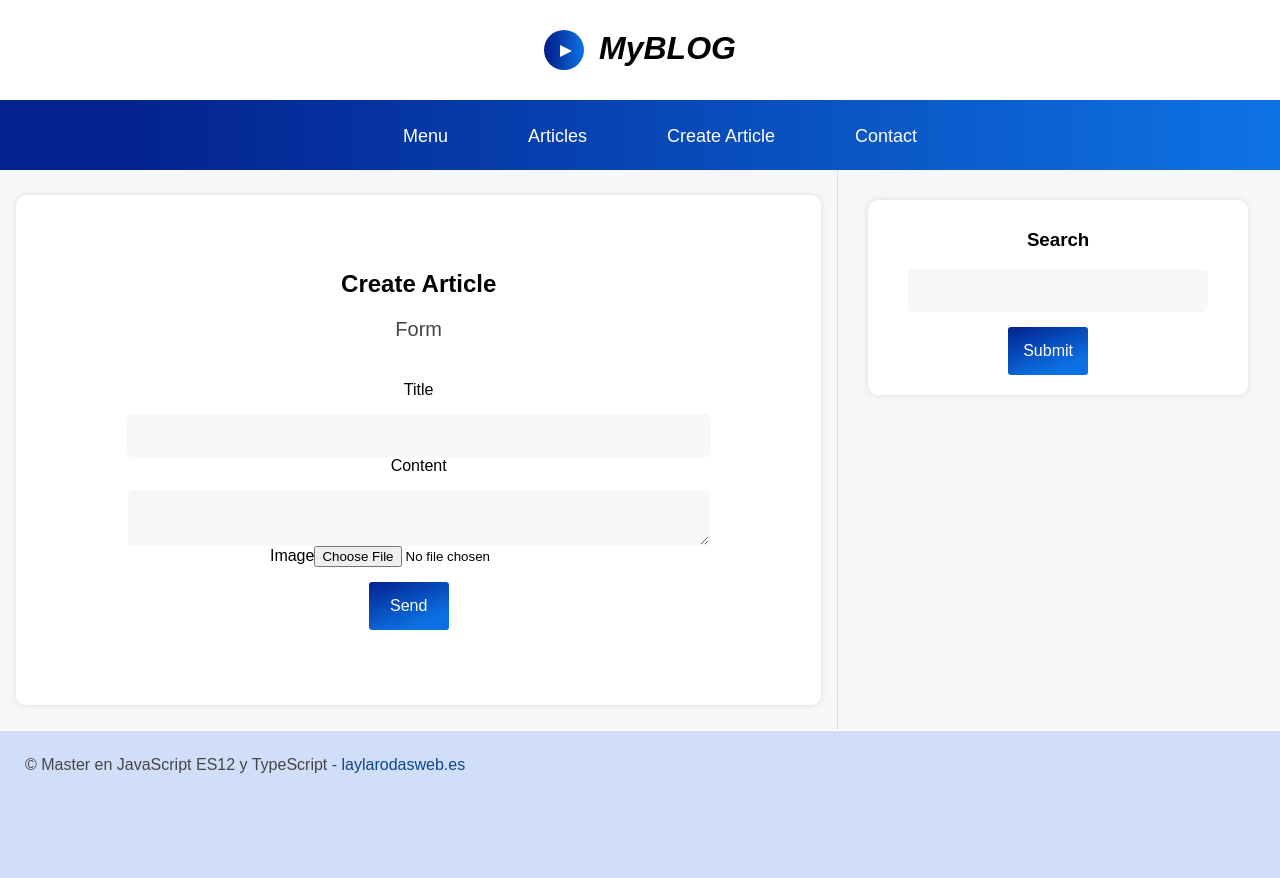
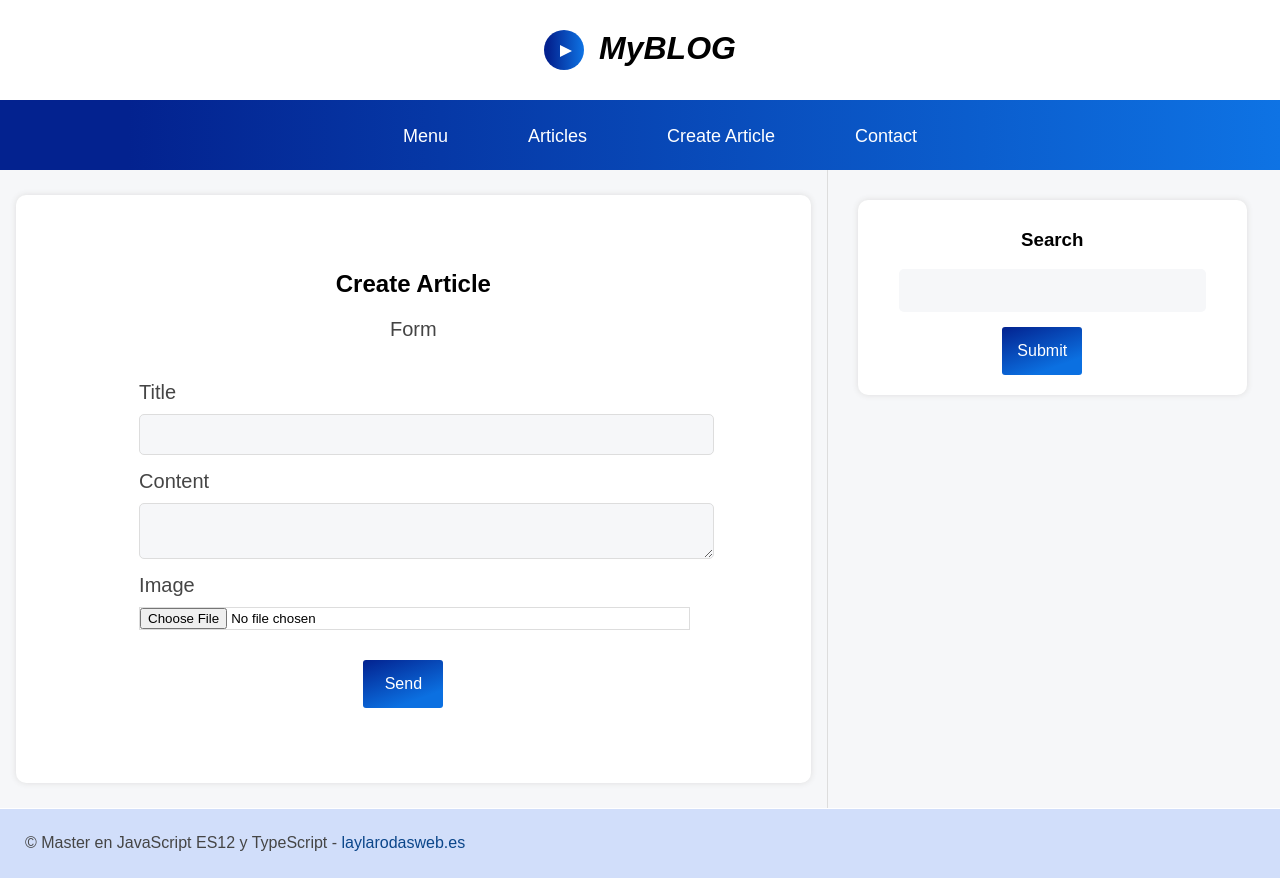
Before and after one commit to laylarodas/blog, a React (Vite) app: page /create in a window 1280 px wide. Before the commit the page ends 800 px from the top, so only its background shows below. Built offline with nearby package versions, Linux system fonts and the light colour scheme.

Commit message:
styles form

```diff
--- a/src/assets/styles.css
+++ b/src/assets/styles.css
@@ -205,9 +205,9 @@ input[type="button"] {
     box-shadow: 0px 0px 6px #ddd;
 }
 
-.lateral input[type="text"],
 input[type="text"],
-.lateral textarea, textarea{
+input[type="text"],
+textarea, textarea{
     display: block;
     margin: 0 auto;
     margin-top: 15px;
@@ -219,6 +219,31 @@ input[type="text"],
     opacity: 4;
     outline: 0;
     border-color: transparent;
+}
+
+
+.formGroup{
+    width: 80%;
+    margin: 0 auto;
+
+}
+
+.formGroup label{
+    display: block;
+    margin-bottom: 10px;
+    font-size: 20px;
+    color: #454545;
+    text-align: left;
+}
+
+.formGroup input[type="text"],
+.formGroup textarea,
+.formGroup input[type="file"]{
+    border: 1px solid #ddd;
+    outline: 0;
+    width: 100%;
+    margin-top: 0;
+    margin-bottom: 15px;
 }
 
 /* Styles - FOOTER*/
```
